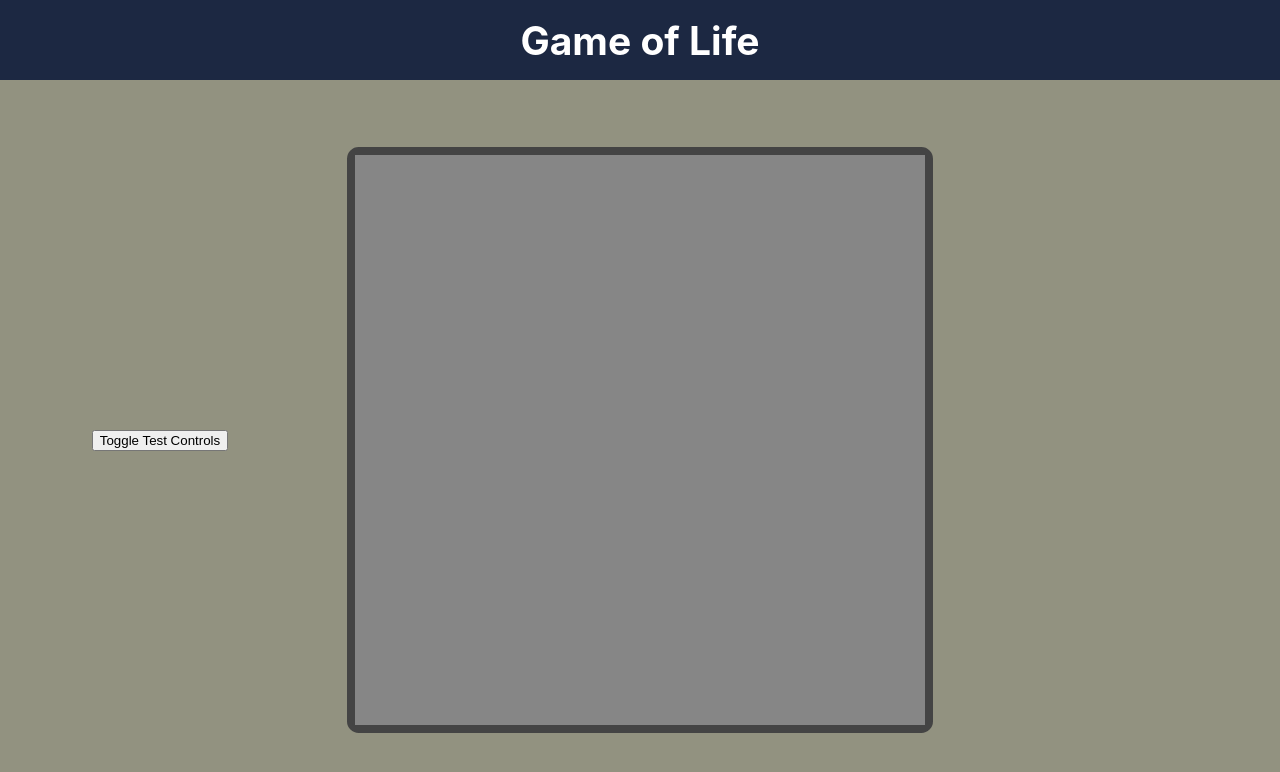
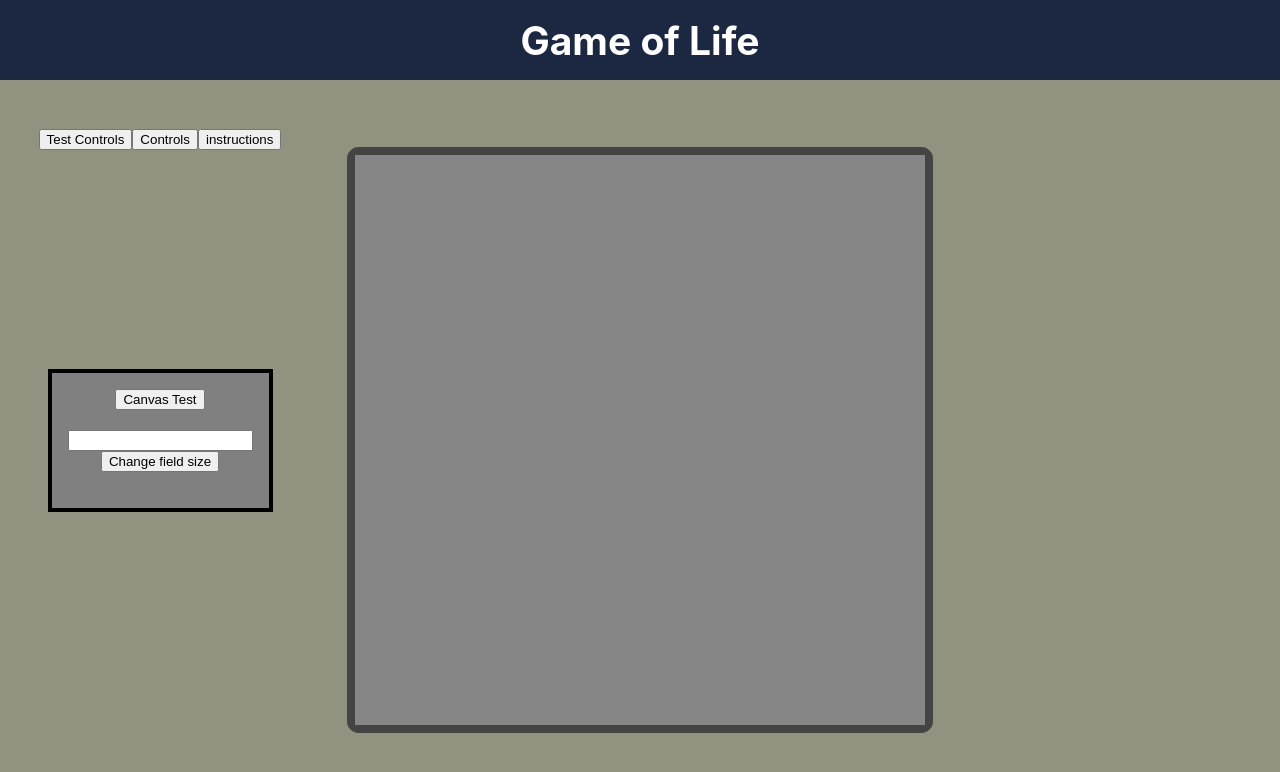
Before and after one commit to tgclayton/Gol2, a React (Create React App) app: page / in a window 1280 px wide. Shown: the top 772 px of the page. Built offline with nearby package versions, Linux system fonts and the light colour scheme.

Commit message:
redo navigation for left column

```diff
--- a/src/App.css
+++ b/src/App.css
@@ -69,3 +69,9 @@ width: 25%;
   padding: 1em ;
   background-color:gray;
 }
+
+#left-panel-nav {
+  position: absolute;
+  top: 0;
+  margin-top: 3em;
+}
--- a/src/App.js
+++ b/src/App.js
@@ -12,7 +12,7 @@ function App() {
   const [tileSize, setTileSize] = useState(5)
   const [field, setField] = useState(createField(size, tileSize))
   const [liveCells, setLiveCells] = useState([])
-  const [showTestControls, setShowTestControls] = useState(false)
+  const [leftPanelDisplay, setleftPanelDisplay] = useState(<TestControls/>)
 
   useEffect(() => {
     canvasDraw(field, liveCells, tileSize)
@@ -33,10 +33,10 @@ function App() {
     canvasDraw(field, liveCells, tileSize)
   }
 
-  let testControlPanel = null
-  if (showTestControls) {
-    testControlPanel = <TestControls canvasTest={canvasTest} changeSize={changeSize} size = {size}/>
-  }
+  // let leftColumnDisplay = null
+  // if (leftPanelDisplay === 'test-controls') {
+  //   leftColumnDisplay = <TestControls canvasTest={canvasTest} changeSize={changeSize} size = {size}/>
+  // }
 
   return (
     <div className="App">
@@ -45,8 +45,12 @@ function App() {
       </header>
       <div className="app-body">
         <div id='left-column' className="column">
-          <button onClick={() => setShowTestControls(!showTestControls)}>Toggle Test Controls</button>
-          {testControlPanel}
+          <div id = "left-panel-nav">
+            <button onClick={() => setleftPanelDisplay(<TestControls/>)}>Test Controls</button>
+            <button onClick={() => setleftPanelDisplay('Controls')}>Controls</button>
+            <button onClick={() => setleftPanelDisplay('Instructions')}>instructions</button>
+          </div>
+          {leftPanelDisplay}
           {/* <div id="test-controls" className="column">
             <button onClick={() => canvasTest(canvasDraw)}>Canvas Test</button>
             <br></br>
```
